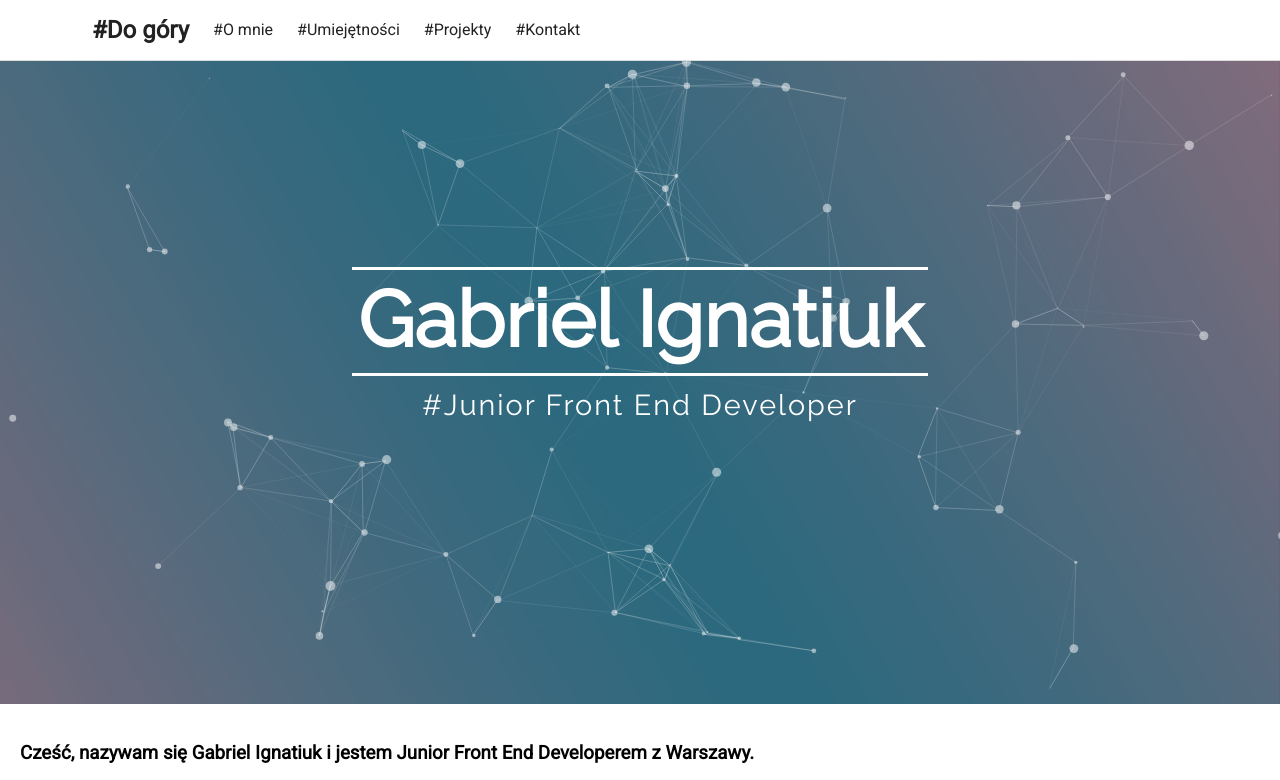
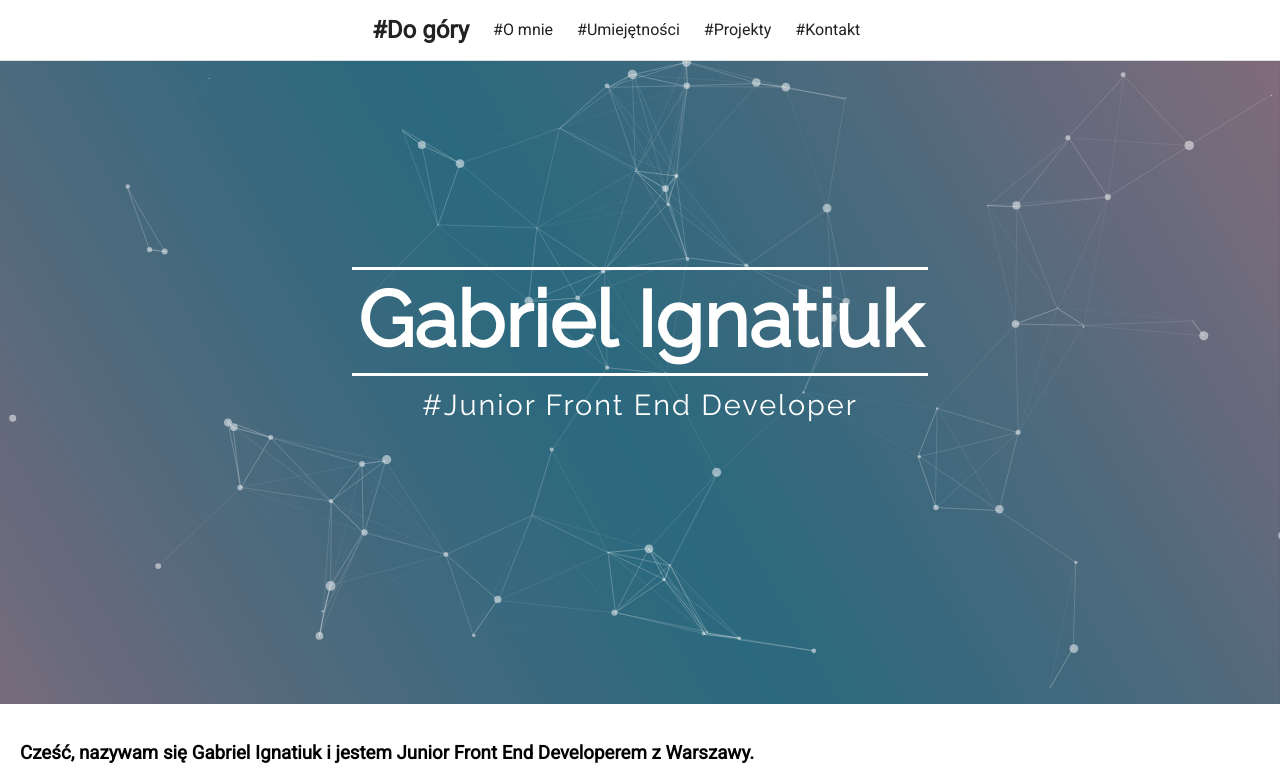
Before and after one commit to malikowy/portfolioV2mobile, a plain HTML site: page index.html in a window 1280 px wide. Shown: the top 780 px of the page. Drawn offline with nearby package versions, Linux system fonts and the light colour scheme; some packages are replaced by stand-ins of ours; a script that the page names is missing.

Commit message:
menu fix

```diff
--- a/css/drawer.css
+++ b/css/drawer.css
@@ -500,12 +500,12 @@
 
 @media (min-width: 64em) {
     .drawer-container {
-        max-width: 60rem;
+        max-width: 35rem;
     }
 }
 
 @media (min-width: 75em) {
     .drawer-container {
-        max-width: 70rem;
+        max-width: 35rem;
     }
 }
--- a/css/style.css
+++ b/css/style.css
@@ -62,6 +62,14 @@ h3 {
     padding: 20px 20px 40px 20px;
 }
 
+.about h2 {
+    font-weight: 900;
+}
+
+.about h3 {
+    font-weight: 700;
+}
+
 .about p {
     text-align: justify;
 }
@@ -124,3 +132,6 @@ h3 {
         width: 45vw;
     }
 }
+
+
+}
--- a/index.html
+++ b/index.html
@@ -35,7 +35,7 @@
                       <span class="drawer-hamburger-icon"></span>
                     </button>
                 </div>
-                <nav class="drawer-nav" role="navigation">
+                <nav class="drawer-nav" role="navigation" id="menu-center">
                     <ul class="drawer-menu ">
                         <li>
                             <a class="drawer-menu-item" href="#about">#O mnie</a>
@@ -269,6 +269,7 @@
                 $('.drawer').drawer();
             });
         </script>
+        <!-- menu active  -->
         <!-- PARTICLES SCRIPT -->
         <script src="./js/particles.min.js"></script>
         <script src="./js/app.js"></script>
```
